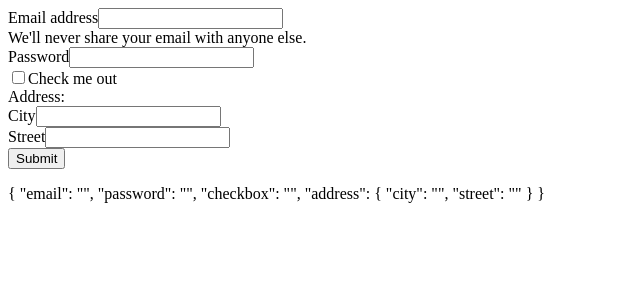
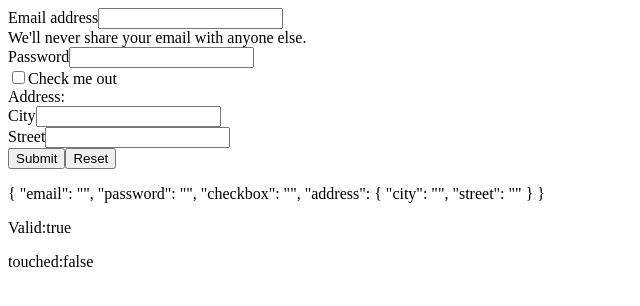
Before and after one commit to sakshishah434/ANGULAR, an Angular app: page / in a window 1280 px wide. Shown: the top 306 px of the page, without its empty margins (0-640 px from the left). Built offline with nearby package versions, Linux system fonts and the light colour scheme.

Commit message:
add new files

```diff
--- a/src/app/tdf/tdf.component.html
+++ b/src/app/tdf/tdf.component.html
@@ -1,8 +1,9 @@
 <form #userForm="ngForm" (ngSubmit)="onSubmit(userForm)">
     <div class="mb-3">
       <label for="exampleInputEmail1" class="form-label">Email address</label>
-      <input type="email" class="form-control" name="email" id="exampleInputEmail1" aria-describedby="emailHelp" ngModel>
-      <div id="emailHelp" class="form-text">We'll never share your email with anyone else.</div>
+      <input type="email" class="form-control" #name="ngModel" name="email" id="exampleInputEmail1" aria-describedby="emailHelp" ngModel>
+       <div id="emailHelp" class="form-text">We'll never share your email with anyone else.
+        </div>
     </div>
     <div class="mb-3">
       <label for="exampleInputPassword1" class="form-label" >Password</label>
@@ -23,6 +24,9 @@
             <input type="text" name="street" class="form-control" ngModel>
         </div>
     </div>
-    <button type="submit" class="btn btn-primary">Submit</button>
+    <button type="submit" class="btn btn-primary mx-4">Submit</button>
+    <button type="button" class="btn btn-success mx-6" (click)="resetForm (userForm)">Reset</button>
   </form>
   <p>{{userForm.value | json}}</p>
+  <p>Valid:{{userForm.valid}}</p>
+  <p>touched:{{userForm.touched}}</p>
--- a/src/app/tdf/tdf.component.ts
+++ b/src/app/tdf/tdf.component.ts
@@ -15,4 +15,8 @@ export class TdfComponent {
 
   }
 
+  resetForm(userForm: NgForm) {
+    userForm.resetForm();
+  }
+
 }
```
